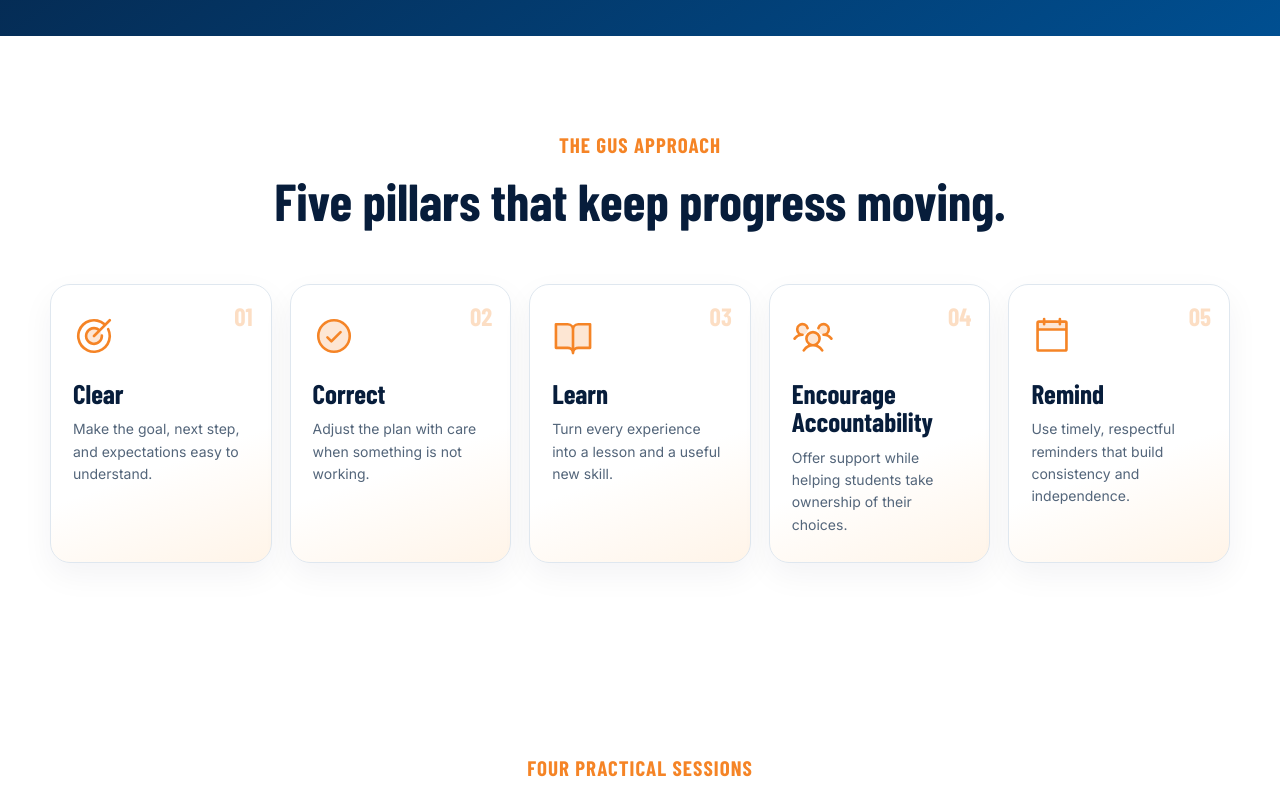
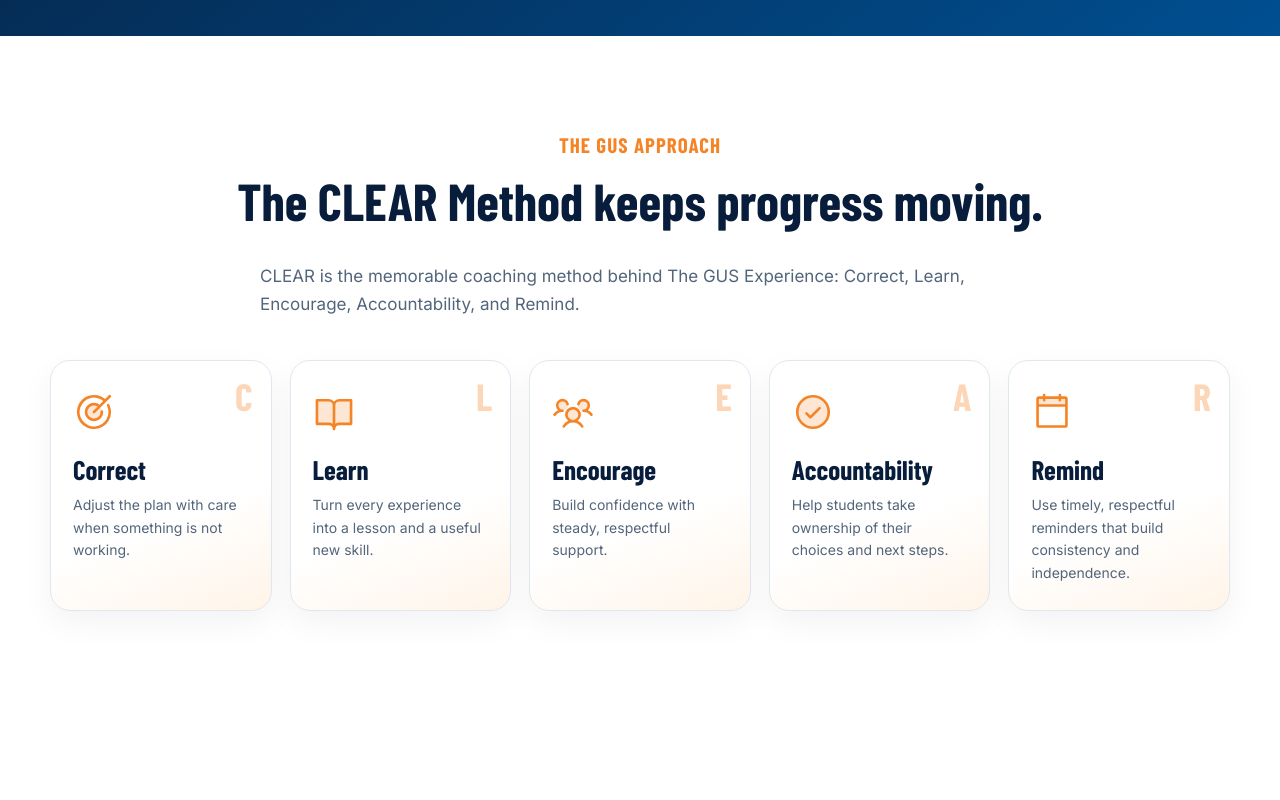
Before and after one commit to gus920/gus-experience, a React (Vite) app: page / in a window 1280 px wide. Shown: the part 1280-2080 px from the top of the page. Built offline with nearby package versions, Linux system fonts and the light colour scheme; a web font is replaced by a local one.

Commit message:
Add CLEAR Method to coaching approach

```diff
--- a/src/App.jsx
+++ b/src/App.jsx
@@ -3,7 +3,7 @@
 
 const skills=[[CalendarBlank,'Weekly planning'],[RocketLaunch,'Starting tasks'],[HandPalm,'Asking for help'],[Repeat,'Recovering after setbacks'],[ListChecks,'The One-Page Week'],[Clock,'The 10-Minute Launch'],[Repeat,'The RESET Routine'],[BookOpen,'The 14-Day Playbook'],[Trophy,'Confidence in school & sports']];
 const sessions=[['01',CalendarBlank,'Know Your Game','Build one home base for the week with the One-Page Week.'],['02',RocketLaunch,'Start Strong','Use the 10-Minute Launch to begin before you feel fully ready.'],['03',Repeat,'Reset Like an Athlete','Recover after a tough grade, missed deadline, or mistake.'],['04',HandPalm,'Run Your Own Playbook','Create a practical 14-day plan and ask for the right support.']];
-const pillars=[['01',Target,'Clear','Make the goal, next step, and expectations easy to understand.'],['02',CheckCircle,'Correct','Adjust the plan with care when something is not working.'],['03',BookOpen,'Learn','Turn every experience into a lesson and a useful new skill.'],['04',UsersThree,'Encourage Accountability','Offer support while helping students take ownership of their choices.'],['05',CalendarBlank,'Remind','Use timely, respectful reminders that build consistency and independence.']];
+const pillars=[['C',Target,'Correct','Adjust the plan with care when something is not working.'],['L',BookOpen,'Learn','Turn every experience into a lesson and a useful new skill.'],['E',UsersThree,'Encourage','Build confidence with steady, respectful support.'],['A',CheckCircle,'Accountability','Help students take ownership of their choices and next steps.'],['R',CalendarBlank,'Remind','Use timely, respectful reminders that build consistency and independence.']];
 const checkoutLinks={online:'https://book.stripe.com/eVqeVcbHq0qN1Z84Fv8N200',inPerson:'https://book.stripe.com/14A00iaDm8Xj6fo0pf8N201'};
 
 export function App(){
@@ -24,7 +24,7 @@
     <div className="hero-art"><img src="/assets/coach-gus-final-gus-v2.png" alt="Anime illustration of Coach Gus wearing a GUS and The GUS Experience jacket, holding a book and basketball"/><div className="hero-ribbon"><span>Practical guidance.</span><strong>Real progress.</strong></div></div>
    </div></section>
    <section className="skills" id="coaching"><div className="container skills-grid"><div className="skills-intro"><h2>Coaching that builds the skills teens use at school and on the court.</h2><span className="scribble"/><p>Simple systems. Weekly practice. Real momentum—one week at a time.</p></div><div className="skill-list">{skills.map(([Icon,label])=><div className="skill" key={label}><Icon weight="duotone"/><span>{label}</span></div>)}</div></div></section>
-   <section className="pillars" id="pillars"><div className="container"><p className="eyebrow centered">The GUS approach</p><h2 className="section-title">Five pillars that keep progress moving.</h2><div className="pillar-grid">{pillars.map(([number,Icon,title,text])=><article className="pillar" key={title}><span className="pillar-number">{number}</span><Icon weight="duotone"/><h3>{title}</h3><p>{text}</p></article>)}</div></div></section>
+   <section className="pillars" id="pillars"><div className="container"><p className="eyebrow centered">The GUS approach</p><h2 className="section-title">The CLEAR Method keeps progress moving.</h2><p className="section-intro centered">CLEAR is the memorable coaching method behind The GUS Experience: Correct, Learn, Encourage, Accountability, and Remind.</p><div className="pillar-grid">{pillars.map(([letter,Icon,title,text])=><article className="pillar" key={title}><span className="pillar-number">{letter}</span><Icon weight="duotone"/><h3>{title}</h3><p>{text}</p></article>)}</div></div></section>
    <section className="sessions" id="sessions"><div className="container"><p className="eyebrow centered">Four practical sessions</p><h2 className="section-title">Real skills. Real practice. Real results.</h2><div className="session-grid">{sessions.map(([number,Icon,title,text])=><article className="session" key={number}><span className="session-number">{number}</span><Icon weight="duotone"/><h3>{title}</h3><p>{text}</p></article>)}</div></div></section>
    <section className="who" id="for-who"><div className="container who-grid"><div><p className="eyebrow light">Who it’s for</p><h2>Capable teens who need a clearer game plan—not another lecture.</h2></div><div className="who-points"><p><CheckCircle weight="fill"/> High-school students balancing school, sports, home, and energy.</p><p><CheckCircle weight="fill"/> Students who struggle to start, organize, recover, or ask for help.</p><p><CheckCircle weight="fill"/> Families who want students to own their plan with supportive accountability.</p></div></div></section>
    <section className="about" id="about"><div className="container about-grid"><div className="about-image"><img src="/assets/coach-gus-grand-canyon-portrait-v4.jpg" alt="Coach Gus smiling at the Grand Canyon"/></div><div className="about-copy"><p className="eyebrow">Meet Coach Gus</p><h2>Structure, empathy, and the energy of a great coach.</h2><p>Gus Kennedy is a physical-education teacher, student executive-function support teacher, happiness coach, and sports coach. He brings practical systems, deep listening, and a real understanding of teenagers into every session.</p><div className="about-badges"><span><UsersThree/>Teen-centered</span><span><Target/>Strengths-focused</span><span><Brain/>Practical tools</span></div></div></div></section>
```
Also changed, not shown: src/styles.css.
